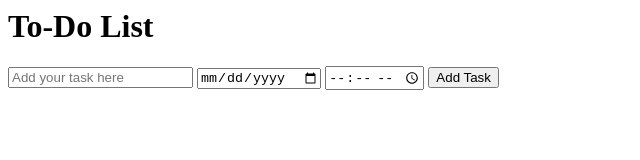
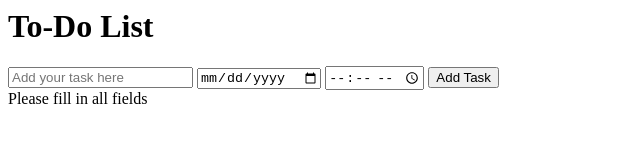
Before and after one commit to SafvanAbdulla/to_do_list, a plain HTML site: page index.html in a window 1280 px wide. Shown: the whole page, without its empty margins (0-640 px from the left). Drawn offline with Linux system fonts and the light colour scheme.

Commit message:
Update index.html

```diff
--- a/index.html
+++ b/index.html
@@ -10,6 +10,7 @@
       <input type="date" id="taskDate" />
       <input type="time" id="taskTime" />
       <button id="addTaskButton">Add Task</button>
+      <div id="errorMessage">Please fill in all fields</div>
     </div>
     <div id="taskList"></div>
   </div>
```
